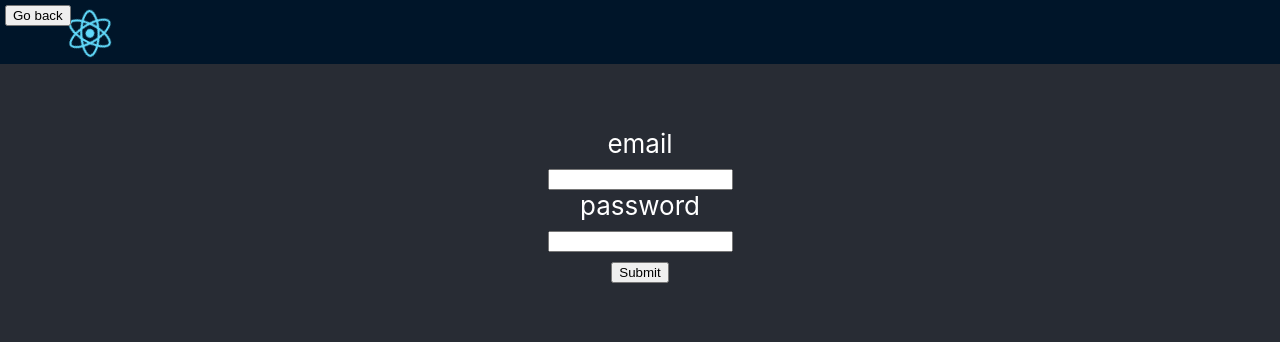
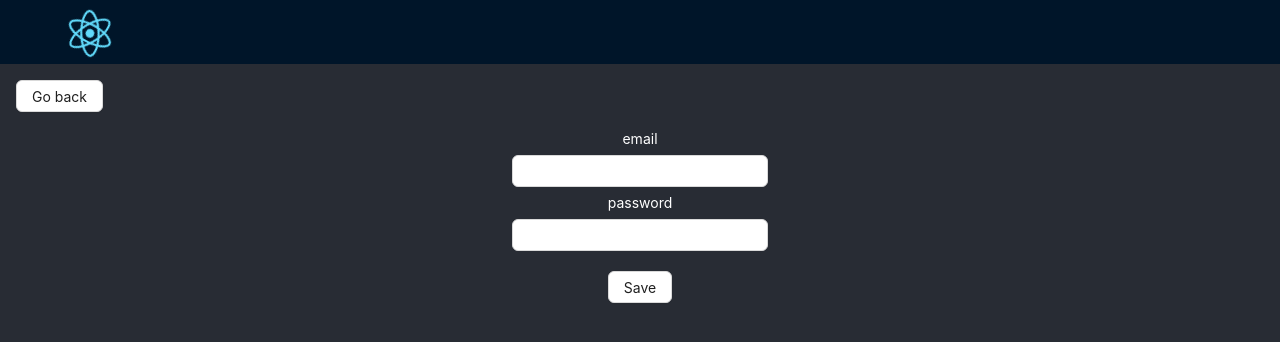
Before and after one commit to girgen2019/Forms_ToDos_API, a React (Create React App) app: page /login in a window 1280 px wide. Shown: the top 342 px of the page. Built offline with nearby package versions, Linux system fonts and the light colour scheme.

Commit message:
feat: add styles

```diff
--- a/src/Components/Login.jsx
+++ b/src/Components/Login.jsx
@@ -1,4 +1,7 @@
 /** @format */
+import { Button, Form, Input } from 'antd';
+
+
 
 import { useEffect, useState } from 'react';
 import { NavLink, useNavigate } from 'react-router-dom';
@@ -63,22 +66,21 @@ export const Login = () => {
 
   return (
     <>
-      <div>
-        <button
-          style={{ position: 'fixed', top: '5px', left: '5px' }}
+
+        <Button
+          style={{ position: 'fixed', top: '5rem', left: '1rem' }}
           onClick={goBack}
         >
          Go back
-        </button>
-        <form>
-          <div>email</div>
-          <input onChange={handleLoginEmail} />
-          <div>password</div>
-          <input onChange={handleLoginPassword} />
-          <br />
-          <input type="submit" value="Submit" onClick={handleSubmit} />
-        </form>
-      </div>
+        </Button>
+        <Form className="App-form">
+          <div style={{ marginBottom: '5px' }}>email</div>
+          <Input onChange={handleLoginEmail} style={{ marginBottom: '5px' }}/>
+          <div style={{ marginBottom: '5px' }}>password</div>
+          <Input onChange={handleLoginPassword} style={{ marginBottom: '5px' }}/>
+          <Button onClick={handleSubmit} style={{ marginTop: '15px' }}>Save</Button>
+        </Form>
+
       {link && <NavLink to="/todo">token exist</NavLink>}
     </>
   );
--- a/src/Components/Registration.jsx
+++ b/src/Components/Registration.jsx
@@ -1,5 +1,5 @@
 /** @format */
-import { Button, Checkbox, Form, Input } from 'antd';
+import { Button, Form, Input } from 'antd';
 
 import { useState } from 'react';
 import { NavLink, Outlet } from 'react-router-dom';
--- a/src/Components/ToDo.jsx
+++ b/src/Components/ToDo.jsx
@@ -23,7 +23,7 @@ export const Todo = () => {
   return (
     <>
       <button
-        style={{ position: 'fixed', top: '5px', left: '5px' }}
+        style={{ position: 'fixed', top: '5rem', left: '1rem' }}
         onClick={goBackToLogin}
       >
         Go back
```
